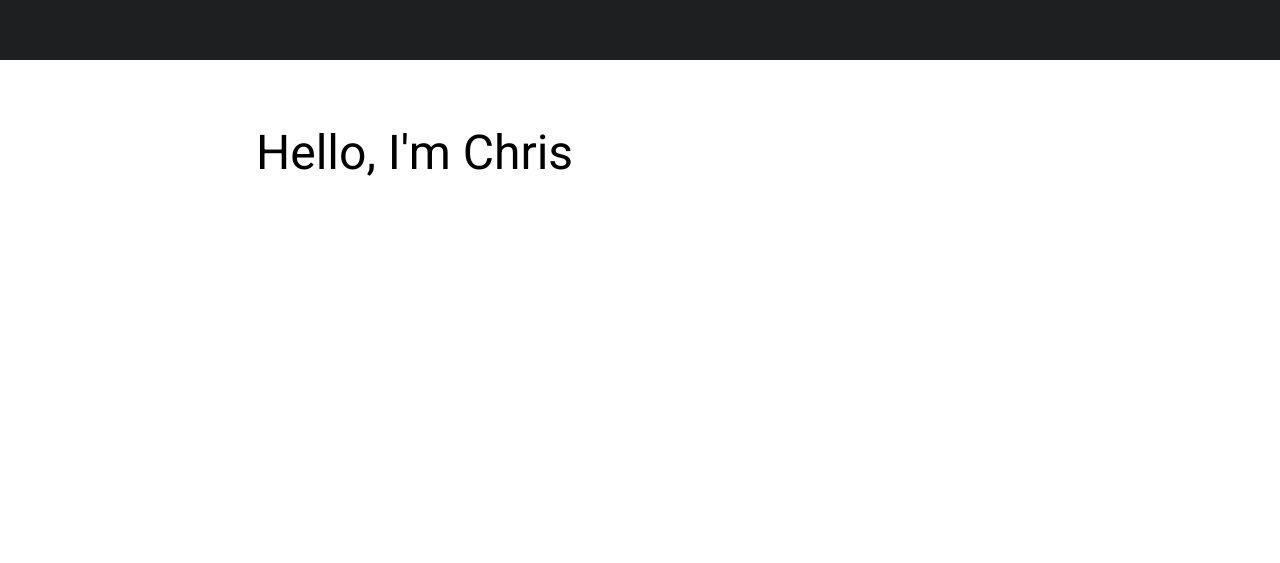
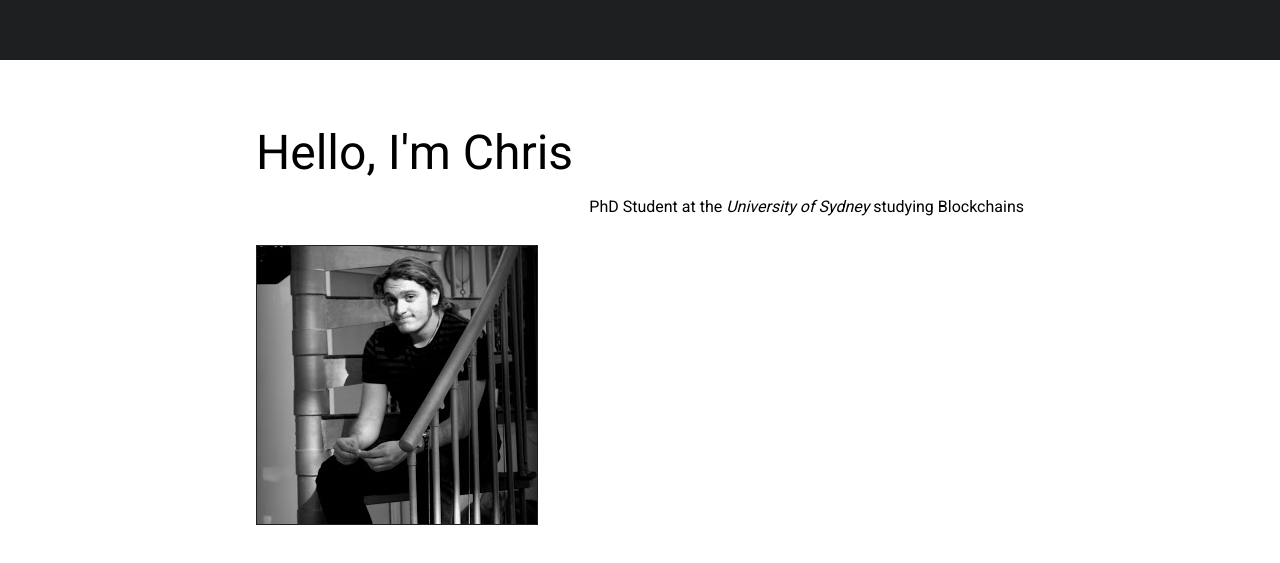
Before and after one commit to NatoliChris/cnatoli-web, a plain HTML site: page index.html in a window 1280 px wide. Shown: the part 740-1303 px from the top of the page. Before the commit the page ends 985 px from the top, so only its background shows below. Drawn offline with nearby package versions, Linux system fonts and the light colour scheme; files that its build step writes are made by us from their sources.

Commit message:
adding images to the repo, starting on the content

```diff
--- a/css/global.scss
+++ b/css/global.scss
@@ -130,6 +130,27 @@ html, body {
 }
 
 /*
+	----------
+	About me
+	----------
+*/
+
+
+#about img {
+	float: left;
+}
+
+#about section {
+	float: right;
+}
+
+#me-img {
+	margin: 4em 0 0 0;
+	border: 1px solid #1d1f21;
+	opacity: 0.8px;
+}
+
+/*
 ---------------
 	Animation
 ---------------
--- a/index.html
+++ b/index.html
@@ -33,8 +33,13 @@
 		</header>
 		<div class="clear"></div>
 		<section id="body">
-			<article>
+			<article id="about">
 				<header>Hello, I'm Chris</header>
+				<img id="me-img" src="img/me.jpg" />
+				<section>
+					<p>PhD Student at the <em>University of Sydney</em> studying Blockchains
+				</section>
+				<div class="clear"><div>
 			</article>
 		</section>
 		<footer id="page-footer">
```
Also changed, not shown: img/me.jpg (added).
